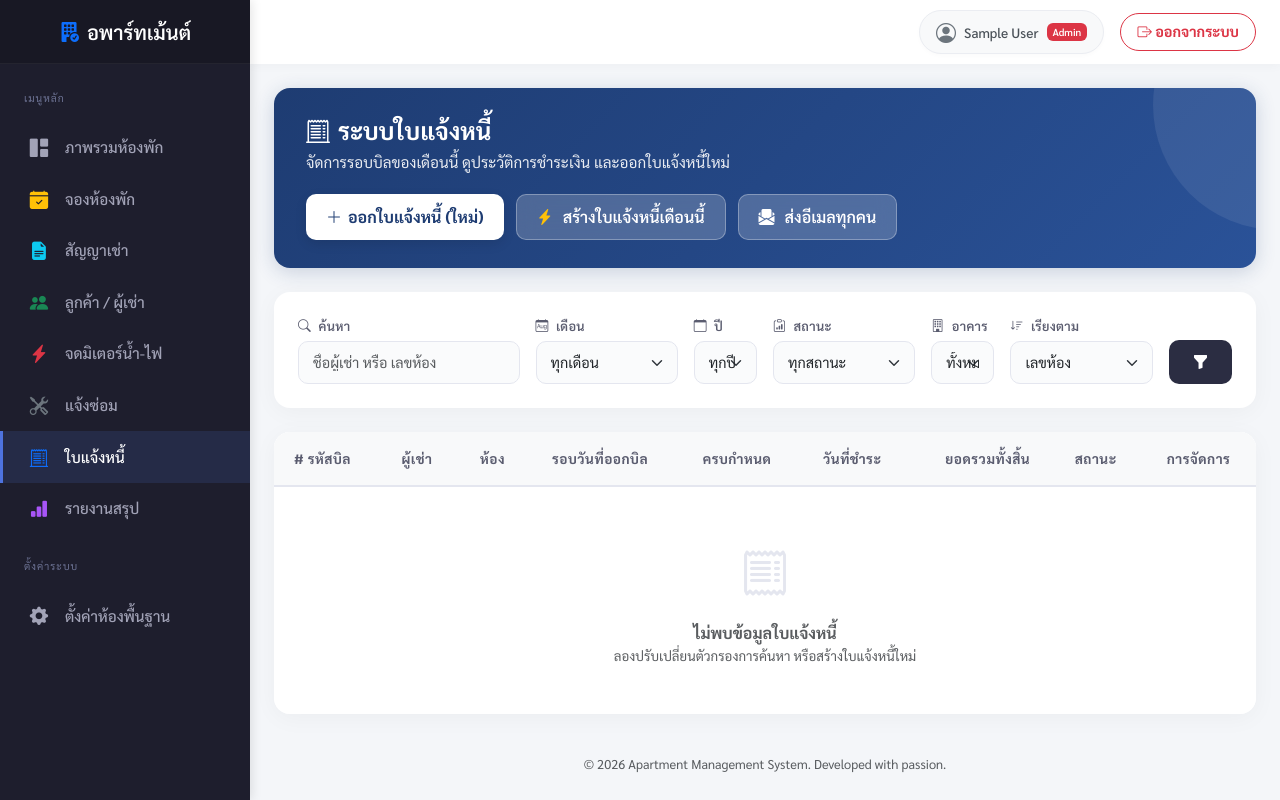
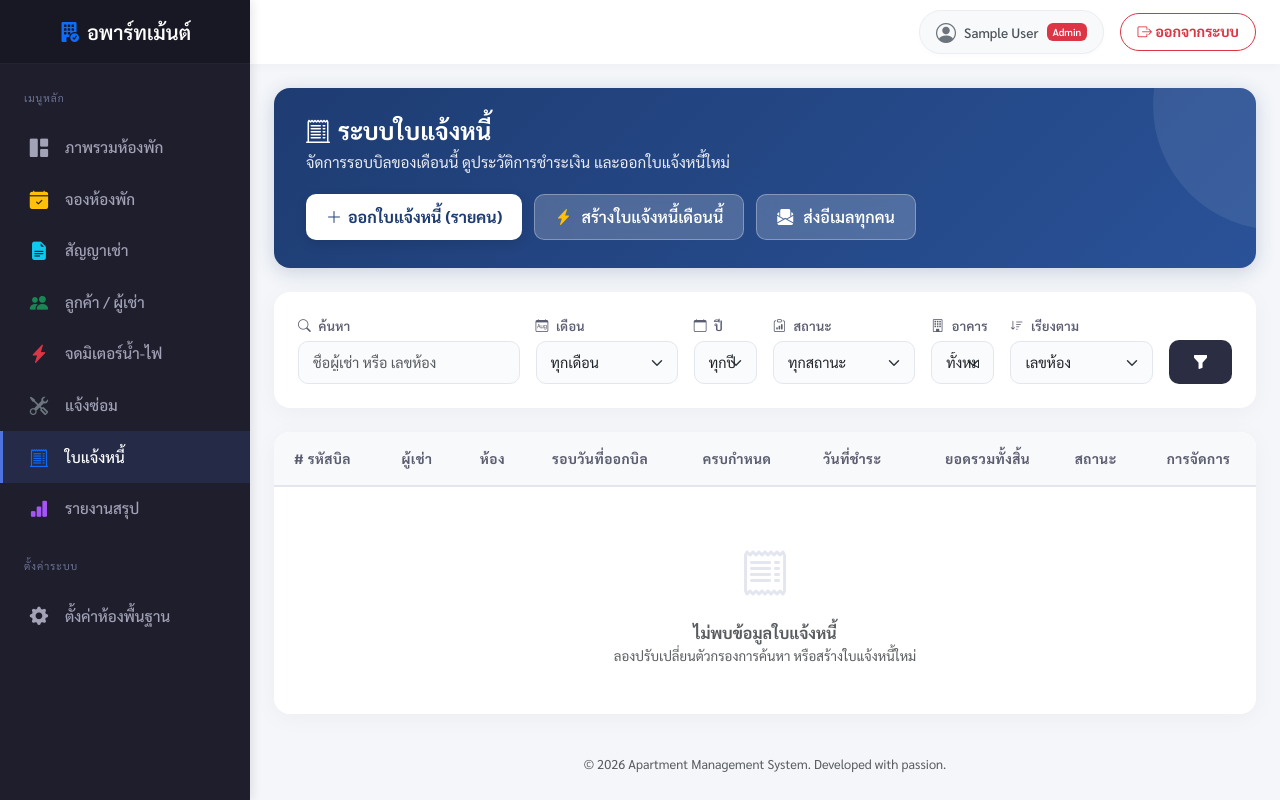
Before and after one commit to Mightycgm/ICT22667-Project, a Django app: page /invoices/ in a window 1280 px wide. Run offline with Django 5.2, Linux system fonts and the light colour scheme; the visitor is signed in with stand-in values (Sample User, id 1); data that the repository does not hold is empty.

Commit message:
Fixed invoice/list button label

```diff
--- a/Apartment Management Project/apartment_project/apartment/templates/apartment/invoice/list.html
+++ b/Apartment Management Project/apartment_project/apartment/templates/apartment/invoice/list.html
@@ -237,7 +237,7 @@
     {% if user_role == 'ADMIN' or user_role == 'MANAGER' %}
     <div class="hero-buttons">
         <a href="{% url 'invoice_create' %}" class="btn-hero btn-hero-primary">
-            <i class="bi bi-plus-lg"></i> ออกใบแจ้งหนี้ (ใหม่)
+            <i class="bi bi-plus-lg"></i> ออกใบแจ้งหนี้ (รายคน)
         </a>
         <form method="post" action="{% url 'invoice_generate' %}" style="display:inline" onsubmit="return confirm('ระบบจะสร้างใบแจ้งหนี้ประจำเดือนนี้สำหรับทุกห้องที่มีการจดมิเตอร์แล้ว ยืนยันใช่หรือไม่?')">
             {% csrf_token %}
```
